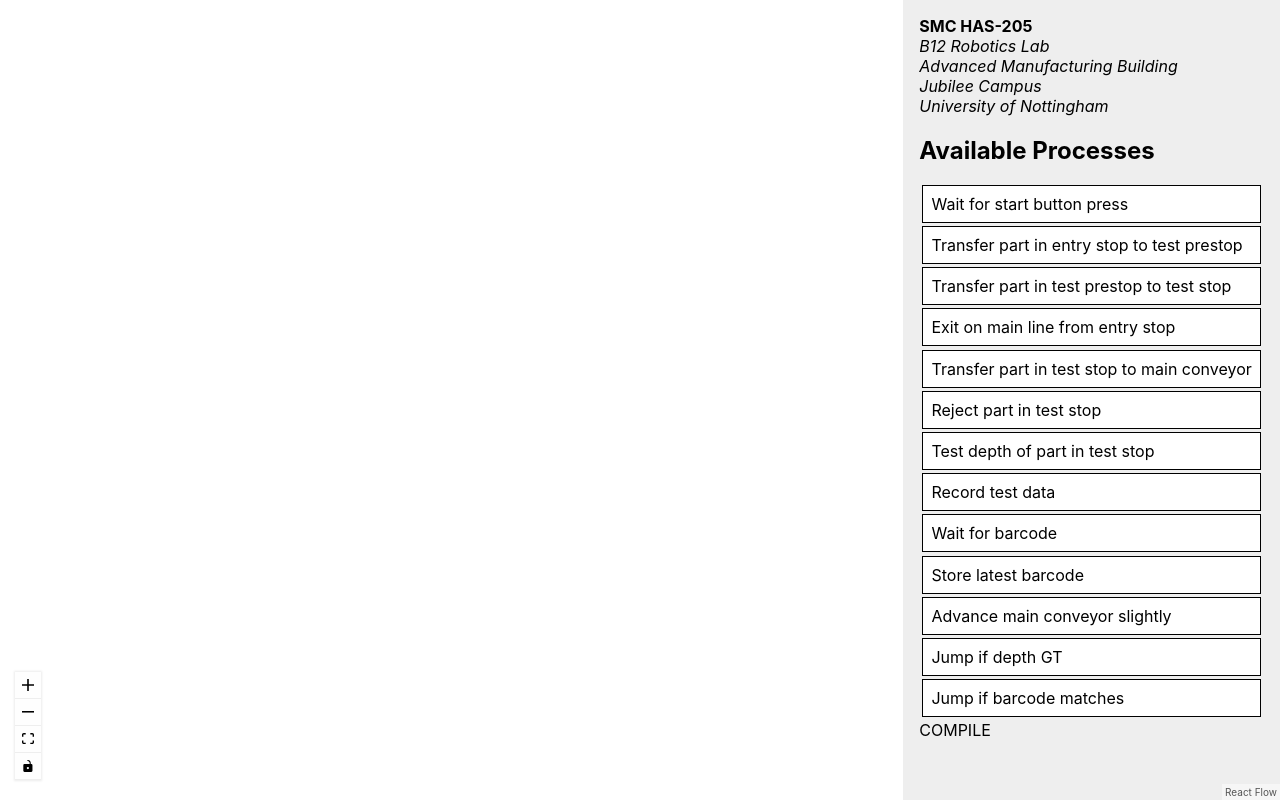
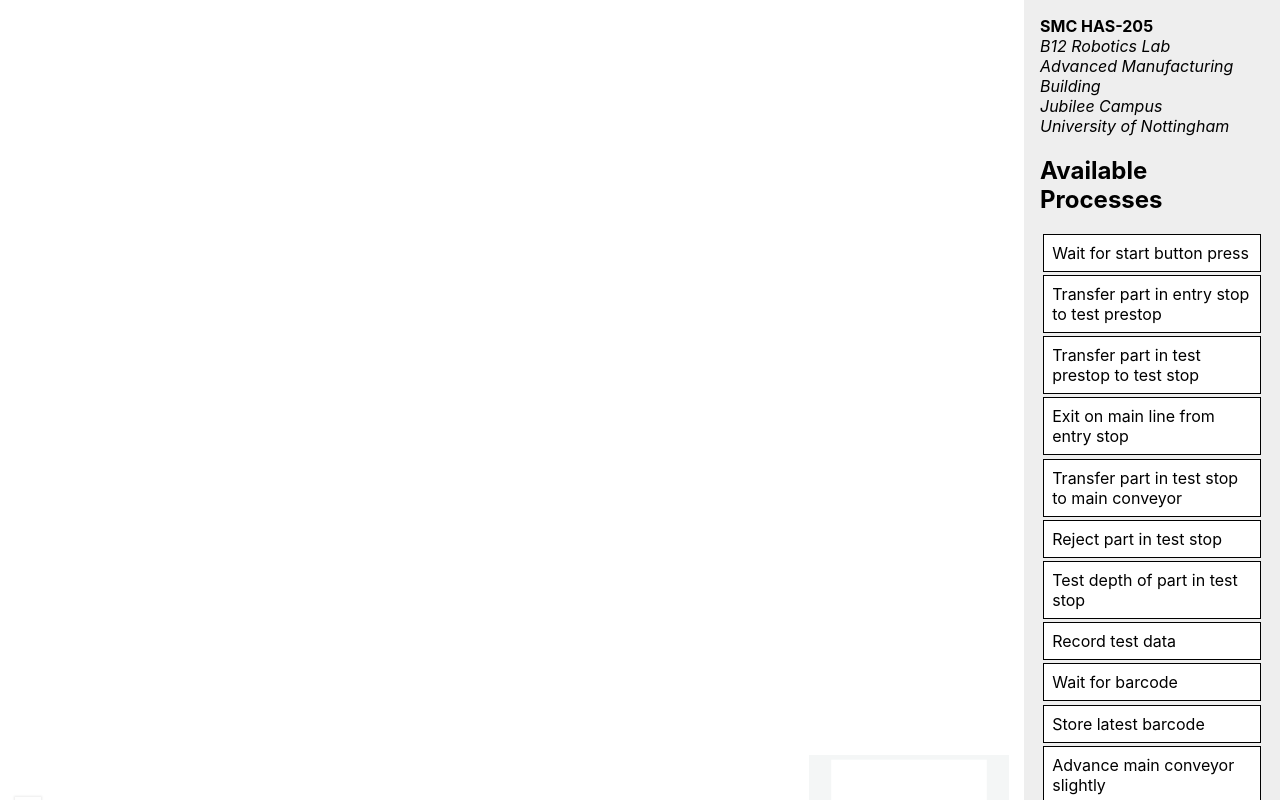
Before and after one commit to joehicks/logicalreconfigurator, a React (Create React App) app: page / in a window 1280 px wide. Built offline with nearby package versions, Linux system fonts and the light colour scheme; no server answers.

Commit message:
Added minimap & removed CSS jank

```diff
--- a/src/App.js
+++ b/src/App.js
@@ -12,7 +12,7 @@ The University of Nottingham
 // Import packages
 import React, { useState, useEffect } from "react"
 import { Helmet, HelmetProvider } from "react-helmet-async"
-import ReactFlow, { Controls } from "react-flow-renderer"
+import ReactFlow, { Controls, MiniMap } from "react-flow-renderer"
 import uniqueId from "./gen-id"
 import compile from "./compile"
 
@@ -306,6 +306,9 @@ const App = () => {
                 left: 0,
                 right: 0,
                 bottom: 0,
+                display: "grid",
+                gridTemplateAreas: "'flow sidebar'",
+                gridTemplateColumns: "4fr 1fr"
             }}
         >
             {/* Change tab title */}
@@ -316,13 +319,14 @@ const App = () => {
             {/* Sidebar */}
             <div
                 style={{
-                    position: "fixed",
-                    top: 0,
-                    right: 0,
-                    bottom: 0,
+                    // position: "fixed",
+                    // top: 0,
+                    // right: 0,
+                    // bottom: 0,
                     backgroundColor: "#eeeeee",
                     zIndex: 100,
                     padding: "1rem",
+                    gridArea: "sidebar"
                 }}
             >
                 <strong>SMC HAS-205</strong><br/>
@@ -378,6 +382,7 @@ const App = () => {
 
             {/* React Flow element */}
             <ReactFlow
+            style={{gridArea: "flow"}}
                 // Use custom nodes
                 nodeTypes={customNodes}
                 // Populate with elements in the flow state
@@ -430,6 +435,7 @@ const App = () => {
                     </div> : ""
                 }
                 <Controls />
+                <MiniMap />
             </ReactFlow>
         </div>
     )
```
